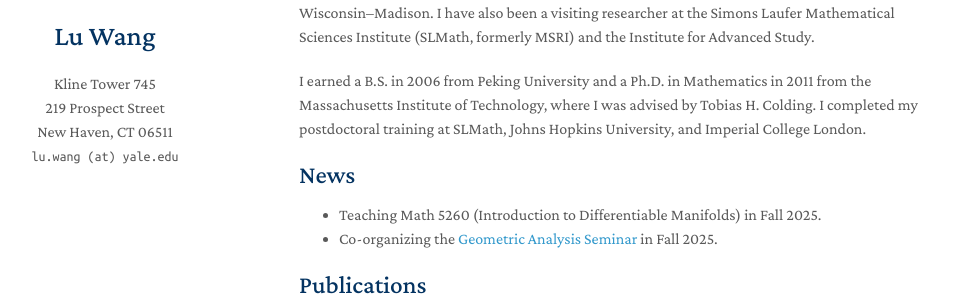
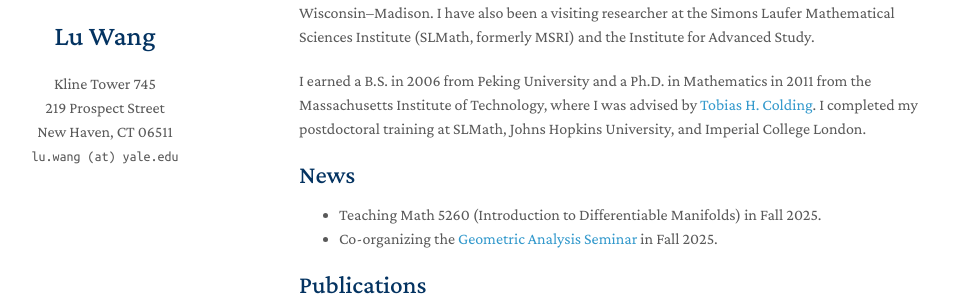
Before and after one commit to drwanglu/drwanglu.github.io, a Jekyll site: the page built from index.md, in a window 1280 px wide and 1042 px high. Shown: the part 224-520 px from the top of the window, without its empty margins (171-1142 px from the left). Built offline with Jekyll 4.4.1, drawn with Linux system fonts in a browser that asks for light colours; a style sheet for code colours, icons or effects is not loaded; our own code applies the rules of GitHub Pages for plain Markdown files; part of the change alters nothing that is shown.

```diff
--- a/index.md
+++ b/index.md
@@ -10,7 +10,7 @@ My research interests lie in geometric analysis and differential geometry, with
 I previously held faculty positions at the California Institute of Technology and the University of Wisconsin--Madison.
 I have also been a visiting researcher at the Simons Laufer Mathematical Sciences Institute (SLMath, formerly MSRI) and the Institute for Advanced Study.
 
-I earned a B.S. in 2006 from Peking University and a Ph.D. in Mathematics in 2011 from the Massachusetts Institute of Technology, where I was advised by Tobias H. Colding.
+I earned a B.S. in 2006 from Peking University and a Ph.D. in Mathematics in 2011 from the Massachusetts Institute of Technology, where I was advised by [Tobias H. Colding](https://en.wikipedia.org/wiki/Tobias_Colding).
 I completed my postdoctoral training at SLMath, Johns Hopkins University, and Imperial College London.
 
 ## News
```
